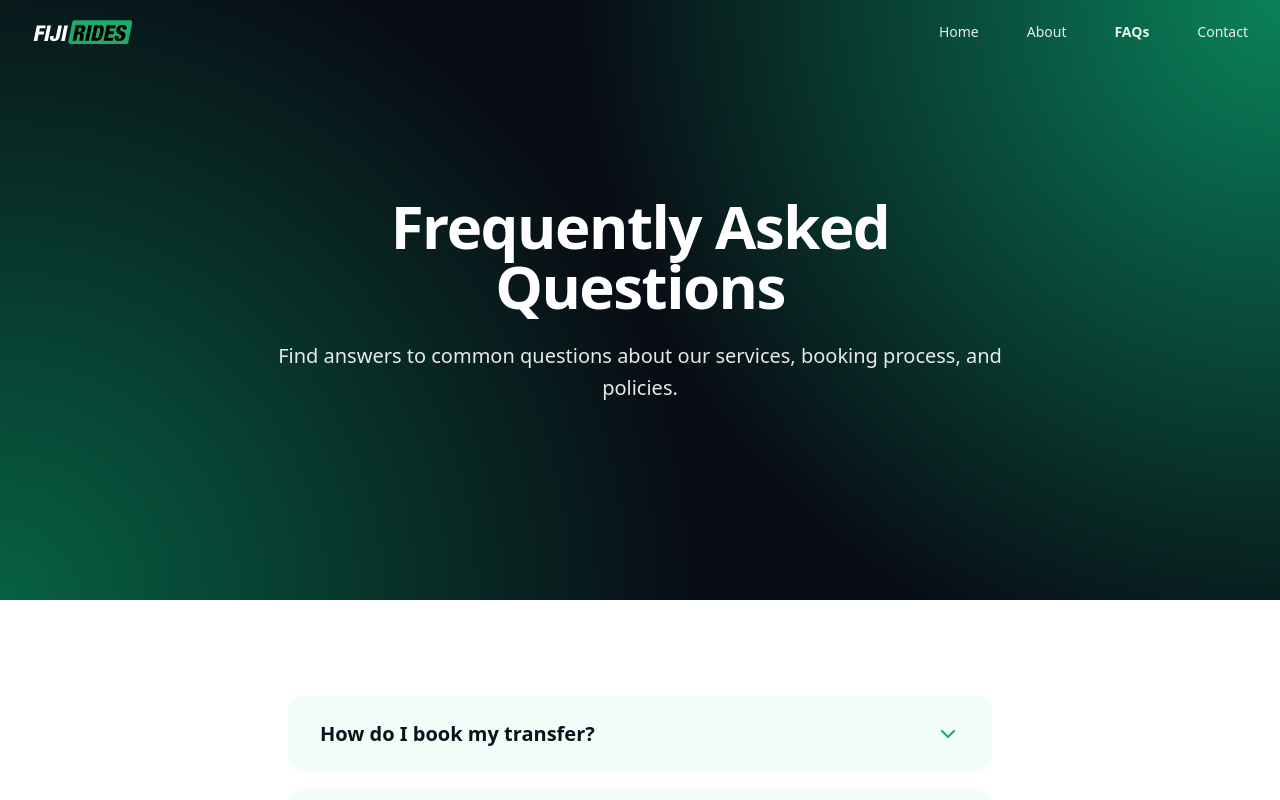
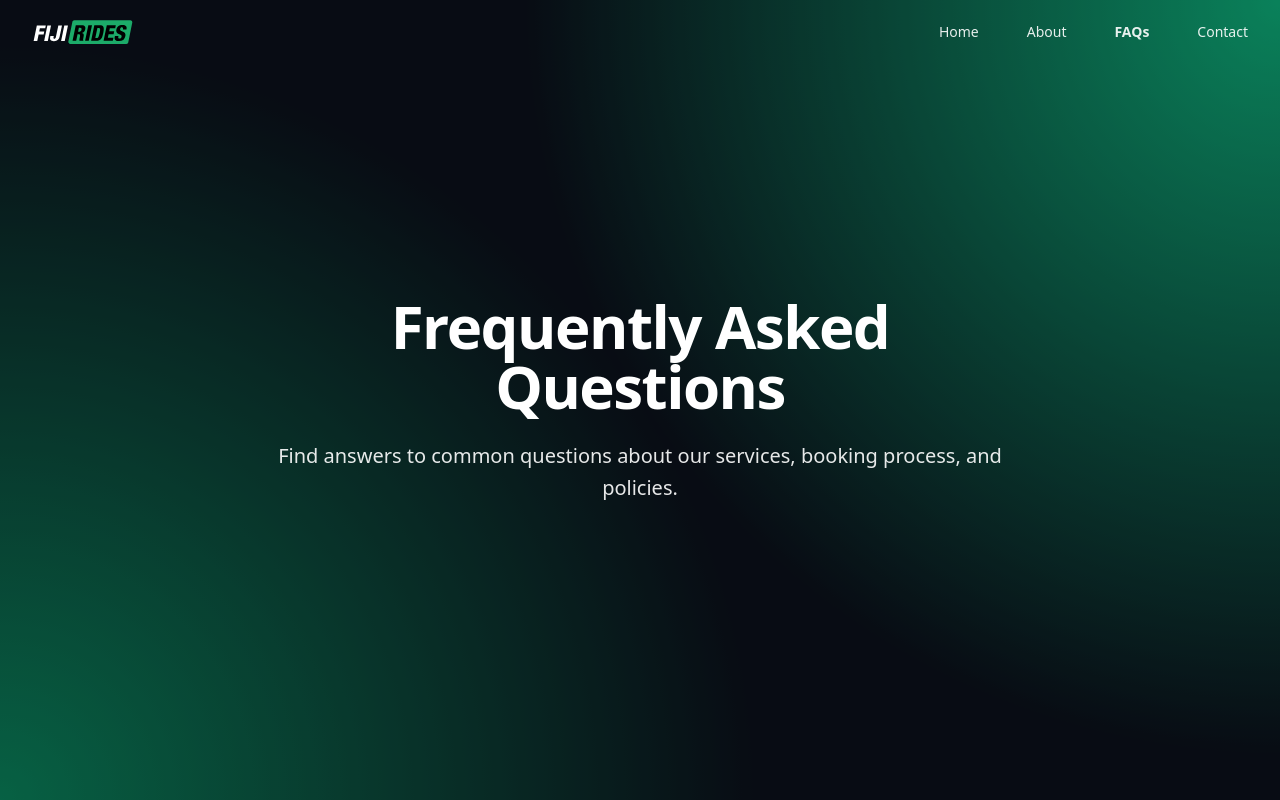
Before and after one commit to arahulc91/fiji-rides, a React (Vite) app: page /faqs in a window 1280 px wide. Shown: the top 800 px of the page. Built offline with nearby package versions, Linux system fonts and the light colour scheme.

Commit message:
made changes

```diff
--- a/src/components/header.tsx
+++ b/src/components/header.tsx
@@ -27,7 +27,7 @@
     <header
       className={`fixed top-0 left-0 right-0 z-50 transition-all duration-300 ${
         isScrolled
-          ? 'bg-white/70 shadow-lg'
+          ? 'bg-black shadow-lg'
           : 'bg-transparent'
       }`}
     >
@@ -53,7 +53,7 @@
                 to={item.path}
                 className={`text-sm font-medium transition-colors duration-300 ${
                   isScrolled
-                    ? 'text-secondary hover:text-primary'
+                    ? 'text-white hover:text-primary'
                     : 'text-white/90 hover:text-white'
                 }`}
                 activeProps={{
--- a/src/components/hero-background.tsx
+++ b/src/components/hero-background.tsx
@@ -5,7 +5,7 @@
 
 export function HeroBackground({ children, className = '' }: Readonly<HeroBackgroundProps>) {
   return (
-    <div className={`relative min-h-[600px] flex items-center justify-center ${className}`}>
+    <div className={`relative min-h-screen flex items-center justify-center ${className}`}>
       {/* Background Pattern */}
       <div className="absolute inset-0 bg-secondary">
         <div
```
